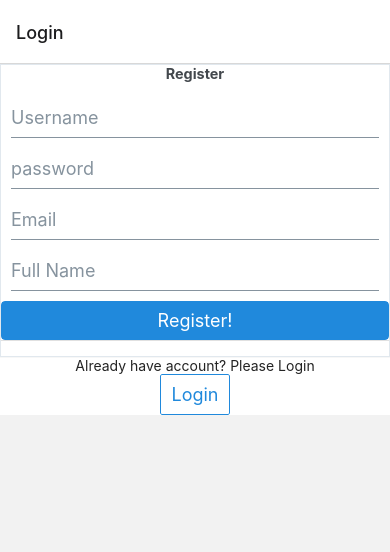
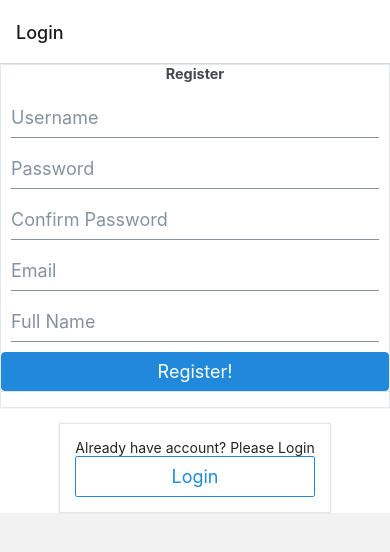
Before and after one commit to anish0123/wbma-example, a React Native app: screen /Login in a window 390 px wide. Both pictures are taken after a click on the button "Register". Shown: the top 552 px of the page. Built offline with nearby package versions, Linux system fonts and the light colour scheme.

Commit message:
regiteration and login form validation added

```diff
--- a/components/LoginForm.js
+++ b/components/LoginForm.js
@@ -39,7 +39,12 @@ const LoginForm = (props) => {
       <Card.Title containerStyle={styles.title}>Login</Card.Title>
       <Controller
         control={control}
-        rules={{required: true, minLength: 3}}
+        rules={{
+          required: {
+            value: true,
+            message: 'Username is required',
+          },
+        }}
         render={({field: {onChange, onBlur, value}}) => (
           <Input
             placeholder="Username"
@@ -47,17 +52,16 @@ const LoginForm = (props) => {
             onChangeText={onChange}
             value={value}
             autoCapitalize="none"
+            errorMessage={errors.username && errors.username.message}
           />
         )}
         name="username"
       />
-      {errors.username?.type === 'required' && <Text>is required</Text>}
-      {errors.username?.type === 'minLength' && (
-        <Text>min length is 3 characters</Text>
-      )}
       <Controller
         control={control}
-        rules={{required: true, minLength: 5}}
+        rules={{
+          required: {value: true, message: 'Password is required'},
+        }}
         render={({field: {onChange, onBlur, value}}) => (
           <Input
             placeholder="password"
@@ -65,11 +69,11 @@ const LoginForm = (props) => {
             onChangeText={onChange}
             value={value}
             secureTextEntry={true}
+            errorMessage={errors.password && errors.password.message}
           />
         )}
         name="password"
       />
-      {errors.password && <Text>Password (min. 5 chars) is required</Text>}
       <Button
         onPress={handleSubmit(logIn)}
         radius={'sm'}
--- a/components/RegisterForm.js
+++ b/components/RegisterForm.js
@@ -2,18 +2,20 @@ import React from 'react';
 import {StyleSheet} from 'react-native';
 import {Controller, useForm} from 'react-hook-form';
 import {useUser} from '../hooks/ApiHooks';
-import {Button, Card, Input, Text} from '@rneui/themed';
+import {Button, Card, Input} from '@rneui/themed';
 
 const RegisterForm = (props) => {
   const {postUser, checkUsername} = useUser();
   const {
     control,
+    getValues,
     handleSubmit,
     formState: {errors},
   } = useForm({
     defaultValues: {
       username: '',
       password: '',
+      confirmPassword: '',
       email: '',
       full_name: '',
     },
@@ -21,6 +23,7 @@ const RegisterForm = (props) => {
   });
 
   const register = async (registerData) => {
+    delete registerData.confirmPassword;
     console.log('Registering: ', registerData);
     try {
       const registerResult = await postUser(registerData);
@@ -47,7 +50,7 @@ const RegisterForm = (props) => {
       <Controller
         control={control}
         rules={{
-          required: {value: true, message: 'This is required'},
+          required: {value: true, message: 'username is required'},
           minLength: {
             value: 3,
             message: 'Username Min length is 3 characters.',
@@ -81,7 +84,7 @@ const RegisterForm = (props) => {
         }}
         render={({field: {onChange, onBlur, value}}) => (
           <Input
-            placeholder="password"
+            placeholder="Password"
             onBlur={onBlur}
             onChangeText={onChange}
             value={value}
@@ -93,7 +96,38 @@ const RegisterForm = (props) => {
       />
       <Controller
         control={control}
-        rules={{required: true, minLength: 3}}
+        rules={{
+          validate: (value) => {
+            if (value === getValues('password')) {
+              return true;
+            } else {
+              return 'passwords do not match!';
+            }
+          },
+        }}
+        render={({field: {onChange, onBlur, value}}) => (
+          <Input
+            placeholder="Confirm Password"
+            onBlur={onBlur}
+            onChangeText={onChange}
+            value={value}
+            secureTextEntry={true}
+            errorMessage={
+              errors.confirmPassword && errors.confirmPassword.message
+            }
+          />
+        )}
+        name="confirmPassword"
+      />
+      <Controller
+        control={control}
+        rules={{
+          required: {value: true, message: 'Email is required'},
+          pattern: {
+            value: /^[a-z0-9.-_]{1,64}@[a-z0-9.-_]{3,64}/i,
+            message: 'Must be a valid email',
+          },
+        }}
         render={({field: {onChange, onBlur, value}}) => (
           <Input
             placeholder="Email"
@@ -101,28 +135,30 @@ const RegisterForm = (props) => {
             onChangeText={onChange}
             value={value}
             autoCapitalize="none"
+            errorMessage={errors.email && errors.email.message}
           />
         )}
         name="email"
       />
-      {errors.email?.type === 'required' && <Text>is required</Text>}
       <Controller
         control={control}
-        rules={{minLength: 3}}
+        rules={{
+          minLength: {
+            value: 3,
+            message: 'Name Min length is 3 characters.',
+          },
+        }}
         render={({field: {onChange, onBlur, value}}) => (
           <Input
             placeholder="Full Name"
             onBlur={onBlur}
             onChangeText={onChange}
             value={value}
+            errorMessage={errors.full_name && errors.full_name.message}
           />
         )}
         name="full_name"
       />
-      {errors.username?.type === 'minLength' && (
-        <Text>min length is 3 characters</Text>
-      )}
-
       <Button
         onPress={handleSubmit(register)}
         radius={'sm'}
--- a/views/Login.js
+++ b/views/Login.js
@@ -3,6 +3,7 @@ import {
   Keyboard,
   KeyboardAvoidingView,
   Platform,
+  ScrollView,
   StyleSheet,
   TouchableOpacity,
 } from 'react-native';
@@ -11,7 +12,7 @@ import AsyncStorage from '@react-native-async-storage/async-storage';
 import {useUser} from '../hooks/ApiHooks';
 import LoginForm from '../components/LoginForm';
 import RegisterForm from '../components/RegisterForm';
-import {Button, Text} from '@rneui/themed';
+import {Button, Card, Text} from '@rneui/themed';
 
 const Login = () => {
   const {setIsLoggedIn, setUser} = useContext(MainContext);
@@ -36,16 +37,14 @@ const Login = () => {
     checkToken();
   }, []);
   return (
-    <TouchableOpacity
-      onPress={() => Keyboard.dismiss()}
-      style={{flex: 1}}
-      activeOpacity={1}
-    >
+    <ScrollView>
+      <TouchableOpacity onPress={() => Keyboard.dismiss()} activeOpacity={1}>
         <KeyboardAvoidingView
           behavior={Platform.OS === 'ios' ? 'padding' : 'height'}
           style={styles.container}
         >
           {toggleForm ? <LoginForm /> : <RegisterForm />}
+          <Card>
             <Text>
               {toggleForm
                 ? ' No account yet'
@@ -55,11 +54,13 @@ const Login = () => {
               type="outline"
               title={toggleForm ? 'Register' : 'Login'}
               onPress={() => {
-            setToggleForm(false);
+                setToggleForm(!toggleForm);
               }}
             />
+          </Card>
         </KeyboardAvoidingView>
       </TouchableOpacity>
+    </ScrollView>
   );
 };
 
```
Lines whose indentation alone changed are shown as unchanged.
